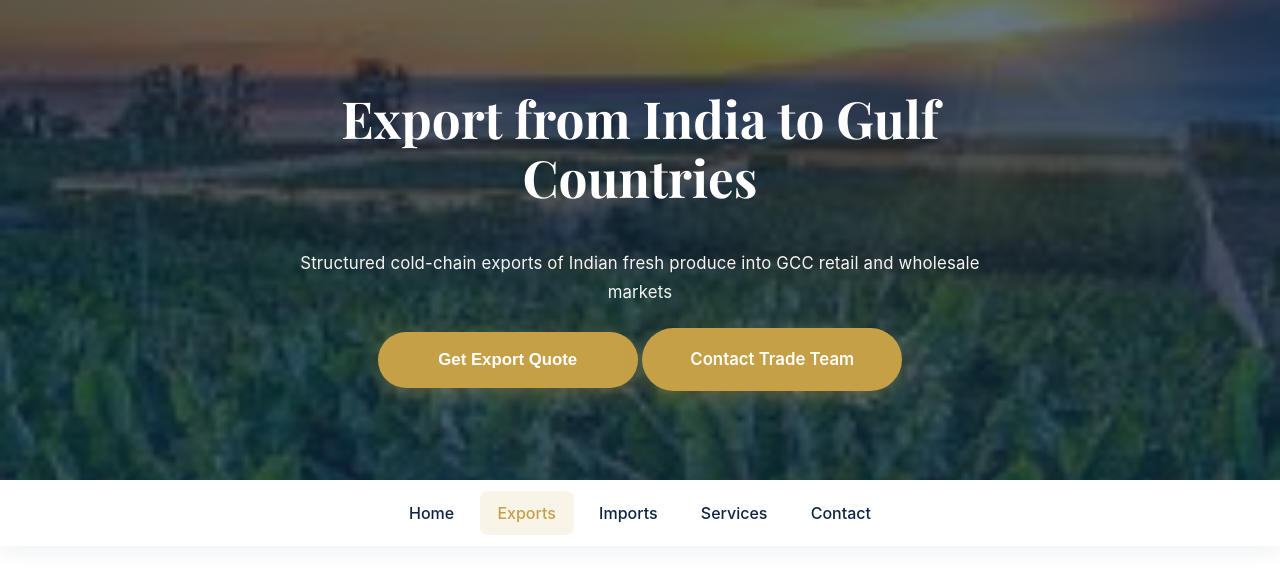
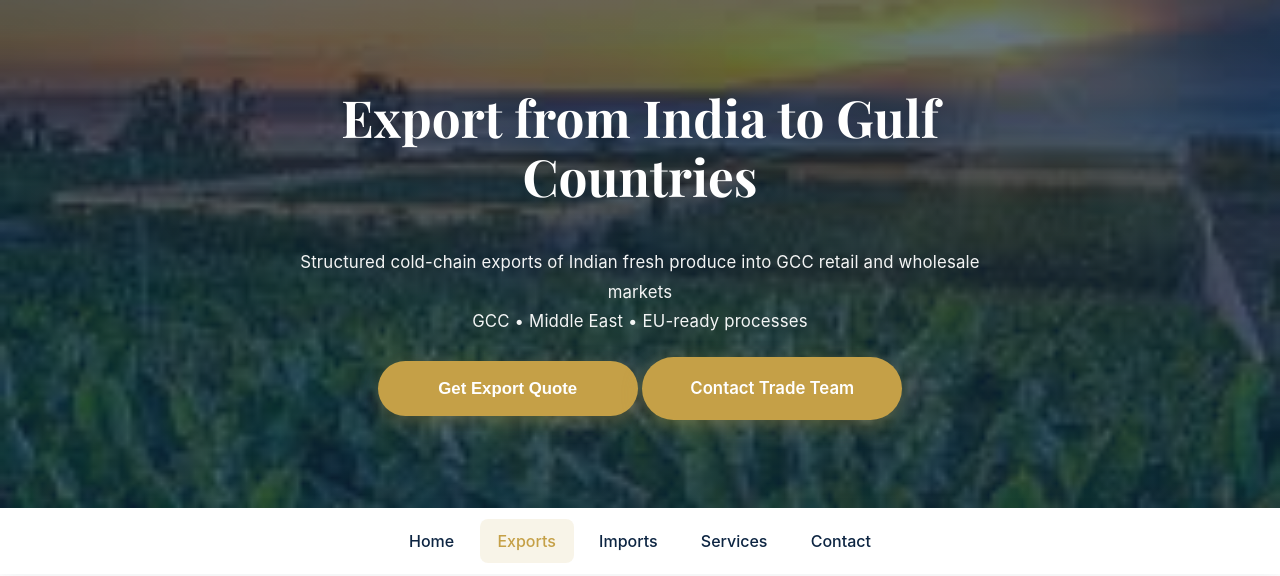
Before and after one commit to ITwArRiOr001/Royal-Exotic-Farms, a Flask app: page /exports in a window 1280 px wide. Shown: the top 576 px of the page. Run offline with Flask 3, Linux system fonts and the light colour scheme.

Commit message:
Update exports.html

```diff
--- a/templates/exports.html
+++ b/templates/exports.html
@@ -94,7 +94,7 @@
 
 <p class="hero-subtitle">
   Structured cold-chain exports of Indian fresh produce
-  into GCC retail and wholesale markets
+  into GCC retail and wholesale markets<br>GCC • Middle East • EU-ready processes
 </p>
 
 
```
